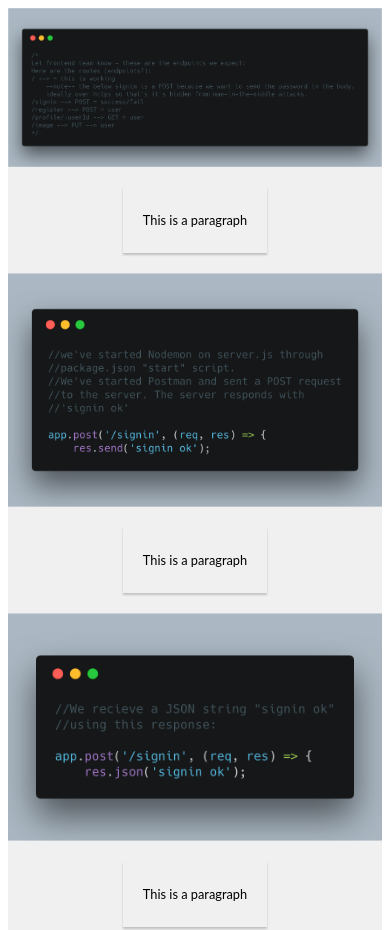
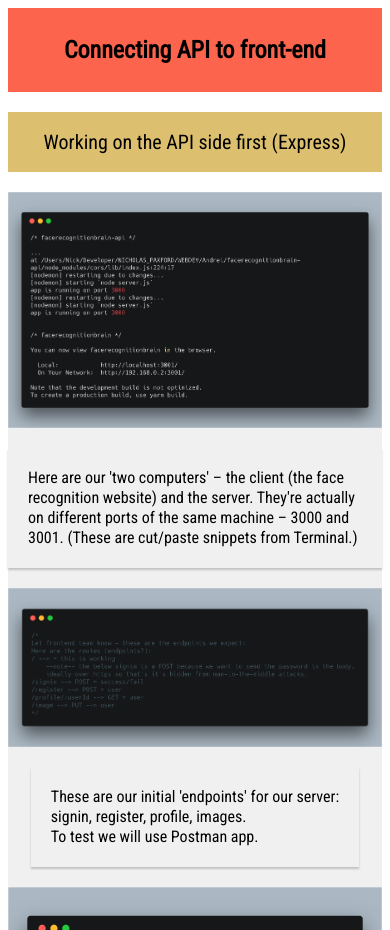
Before and after one commit to NickPax/ztm-express, a plain HTML site: page index.html in a window 390 px wide. Shown: the top 930 px of the page. Drawn offline with Linux system fonts and the light colour scheme.

Commit message:
project upload

```diff
--- a/index.html
+++ b/index.html
@@ -3,35 +3,76 @@
 <head>
 	<meta charset="UTF-8">
 	<meta name="viewport" content="width=device-width, initial-scale=1.0">
+  <link href="https://fonts.googleapis.com/css?family=Roboto+Condensed" rel="stylesheet">
+
 	<title>ztm-express</title>
 </head>
+<header>
+  <div>
+    <h1>Connecting API to front-end</h1>
+  </div>
+</header>
 <body>
+  <p id="first-p">Working on the API side first (Express)</p>
 	<div class="container">
-		<img src="images/Andrei-face-app-API-0.png" alt="">
-		<p>This is a paragraph</p>
+    <img src="images/Andrei-face-app-API-9.png" alt="">
+    <p>Here are our 'two computers' – the client (the face recognition website) and the server. They're actually on different ports of the same machine – 3000 and 3001. (These are cut/paste snippets from Terminal.)</p>
+        <img src="images/Andrei-face-app-API-0.png" alt="">
+    <p>These are our initial 'endpoints' for our server: <br /> signin, register, profile, images.<br />To test we will use Postman app.</p>
+    <img src="images/Andrei-face-app-API-4.png" alt="">
+    <p>This is 'server.js' – completely separate from the face recognition app itself.<br/>We need 'body-parser' and 'cors', otherwise we get an error.<br /> This shows the top of the file. (bcrypt is for hashing passwords – more on this later.)</p>
+
 		<img src="images/Andrei-face-app-API-1.png" alt="">
-		<p>This is a paragraph</p>
+		<p>Start Nodemon <br /> Start Postman <br /> Send POST request to server <br />
+    Server responds</p>
 		<img src="images/Andrei-face-app-API-2.png" alt="">
-		<p>This is a paragraph</p>
+		<p>Response changed to JSON</p>
+     <img src="images/Andrei-face-app-API-5.png" alt="">
+    <p>Here we see the 'database'. <br /> Note that root login ['/'] returns the users.<br /> Currently 'signin' is set up for the first user [0].<br />Commented-out bcrypt stuff in 'signin' route was working ok.</p>
 		<img src="images/Andrei-face-app-API-3.png" alt="">
-		<p>This is a paragraph</p>
-		<img src="images/Andrei-face-app-API-4.png" alt="">
-		<p>This is a paragraph</p>
-		<img src="images/Andrei-face-app-API-5.png" alt="">
-		<p>This is a paragraph</p>
-		<img src="images/Andrei-face-app-API-6.png" alt="">
-		<p>This is a paragraph</p>
-		<img src="images/Andrei-face-app-API-7.png" alt="">
-	    <h2><span style='border:2px black solid; font-size:30px;'>This is a span in an h2</span></h2>
-	</div>
+		<p>Response conditional on email and password check</p>
+    <img src="images/Andrei-face-app-API-6.png" alt="">
+    <p>Here we can specify an 'id' in the profile route. <br /> The response is a JSON string of the user or "no such user".<br/>Note the destructured 'id' const coming from the 'params' – basically, the ID number entered in the URL.</p>
+    <img src="images/Andrei-face-app-API-8.png" alt="">
+    <p>This is the 'register' route. (Ignore the bcrypt stuff for now.)<br /> const variables 'email', 'name' and 'password' are created from the destructured response from the 'body' - as opposed to a query string from the url.</p>
+	  <img src="images/Andrei-face-app-API-7.png" alt="">
+    <p>Here is a PUT request from the 'image' route. <br /> Using the Postman app, every time we click 'Send' the entries are returned to us as a number, and being added to the database.<br/>Again, the 'id' is being destructured from the body of the request, which is more secure, obviously.</p>
+    </div>
+    <p id="second-para">We now take a look at the face recogition app – starting with the file App.js</p>
+
+    <div class="container">
+    <img src="images/Andrei-face-app-API-10.png" alt="">
+    <p> To get things going in App.js of client, we have the lifecycle 'componentDidMount'
+      method, which makes a request to our root. In our API ('server.js' on the 'other' machine), the root responds
+      with the users, in JSON.</p>
+      <img src="" alt="">
+      <p>However, we will delete componentDidMount from App.js and instead set up our communication with the server from SignIn.js, keeping the component self contained.</p>
+      </div>
+
+
+
 </body>
     <style>
+
+        header {
+          background-color: #FC644D;
+          height: 30vh;
+          margin-bottom: 20px;
+          display: flex;
+          flex-direction: column;
+          justify-content: center;
+           text-align: center;
+        }
+        h1 {
+          font-family: 'Roboto Condensed', sans-serif;
+          font-size: 44px;
+        }
+
         .container{
-        	text-align:center;
+        	  display: grid;
             background: #f0f0f0;
-            display: grid;
             grid-gap:20px;
-            grid-template-columns: 1.3fr 1fr;
+            grid-template-columns: 2fr 1fr;
         }
 
         img {
@@ -41,24 +82,39 @@
         }
 
         h2, p {
-        /*	display: inline-block;
-         word-wrap: break-word; */
-       /*   position: relative;*/
-		  left:30px;
+    		  left:30px;
           grid-gap: 10px;
-          text-align: center;
+          /*text-align: center;*/
           font-family: 'Lato', sans-serif;
+          font-family: /*-apple-system, BlinkMacSystemFont, 'Segoe UI', Roboto, Oxygen, Ubuntu, Cantarell, 'Open Sans',*/ 'Helvetica Neue', sans-serif;
+          font-family:/* Arial, *//*Helvetica*/ Cantarell, sans-serif;
+          font-family: 'Roboto Condensed', sans-serif;
           font-size: 26px;
-        /*    width: 100%;*/
-         /* margin-left: auto;
-          margin-right: auto;
-          margin-top: auto;
-          margin-bottom: auto;*/
-          text-align: justify;
+          text-align: left;
           padding: 20px;
           line-height: 36px;
           margin: auto;
           box-shadow: 0 2px 2px 0 hsla(0, 0%, 0%, 0.2);
+        }
+
+        h2 {
+          box-shadow: none;
+        }
+
+        #first-p {
+          background-color: #DDC06F;
+          text-align: center;
+         margin-bottom: 20px;
+         font-size: 34px;
+         box-shadow: none;
+        }
+        #second-para {
+          margin-top: 20px;
+         background-color: #DDC06F;
+          text-align: center;
+         margin-bottom: 20px;
+         font-size: 34px;
+         box-shadow: none;
         }
 
          @media (max-width: 700px) {
@@ -66,9 +122,25 @@
                 grid-template-columns: 1fr;
             }
             p {
-              font-size: 80%;
-              line-height: 26px;
+              font-size: 100%;
+              line-height: 20px;
             }
+
+             header {
+              height: 10vh;
+            }
+             h1 {
+          font-size: 24px;
+        }
+        #first-p {
+         font-size: 20px;
+        }
+        #second-para {
+         font-size: 20px;
+          line-height: 30px;
+        }
+
+        }
         }
 
     </style>
```
Also changed, not shown: images/Andrei-face-app-API-10.png (added), images/Andrei-face-app-API-11.png (added), images/Andrei-face-app-API-12.png (added), images/Andrei-face-app-API-13.png (added), images/Andrei-face-app-API-14.png (added), images/Andrei-face-app-API-15.png (added), images/Andrei-face-app-API-16.png (added), images/Andrei-face-app-API-17.png (added), images/Andrei-face-app-API-5.png, images/Andrei-face-app-API-8.png (added), images/Andrei-face-app-API-9.png (added).
